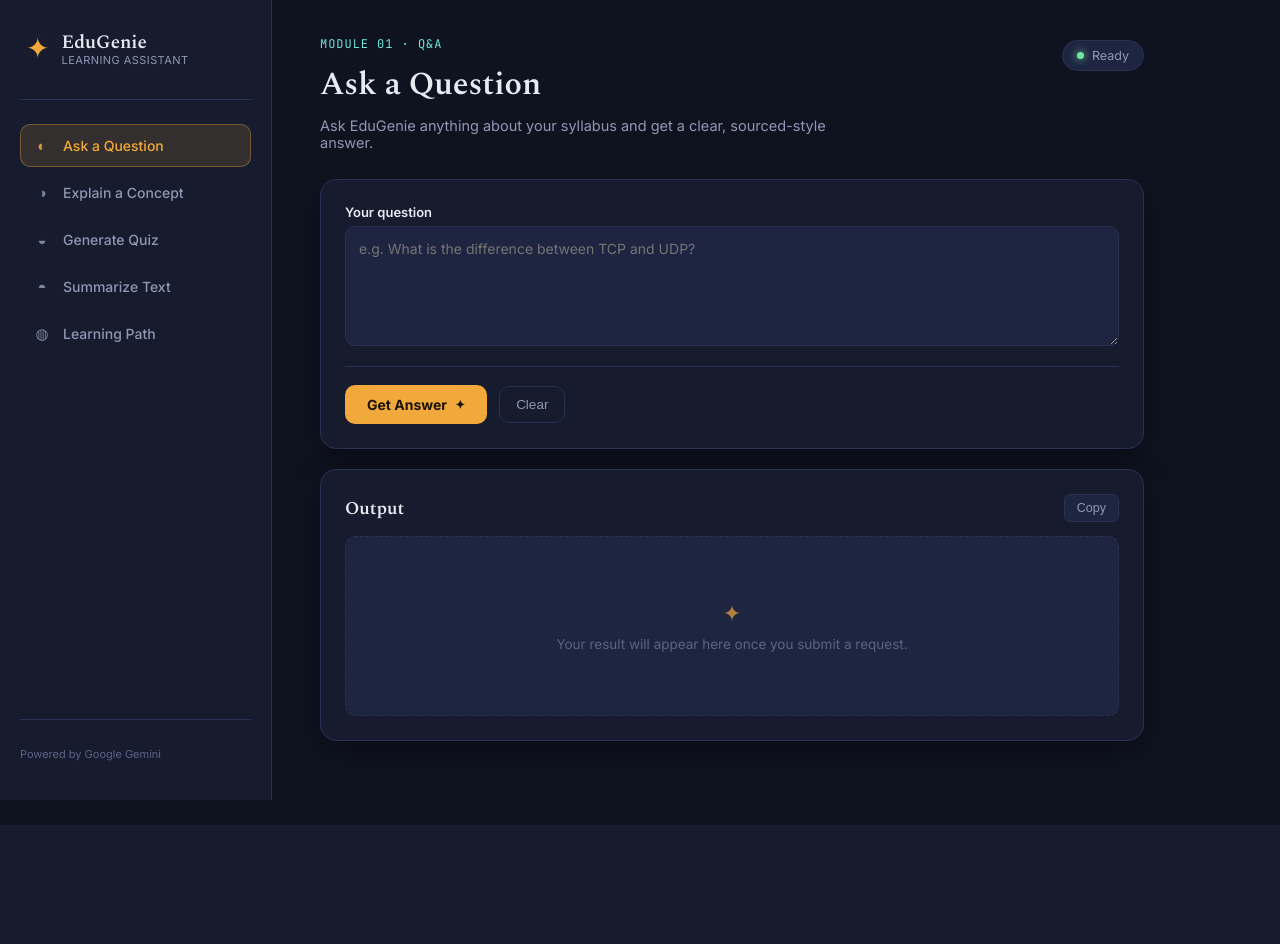
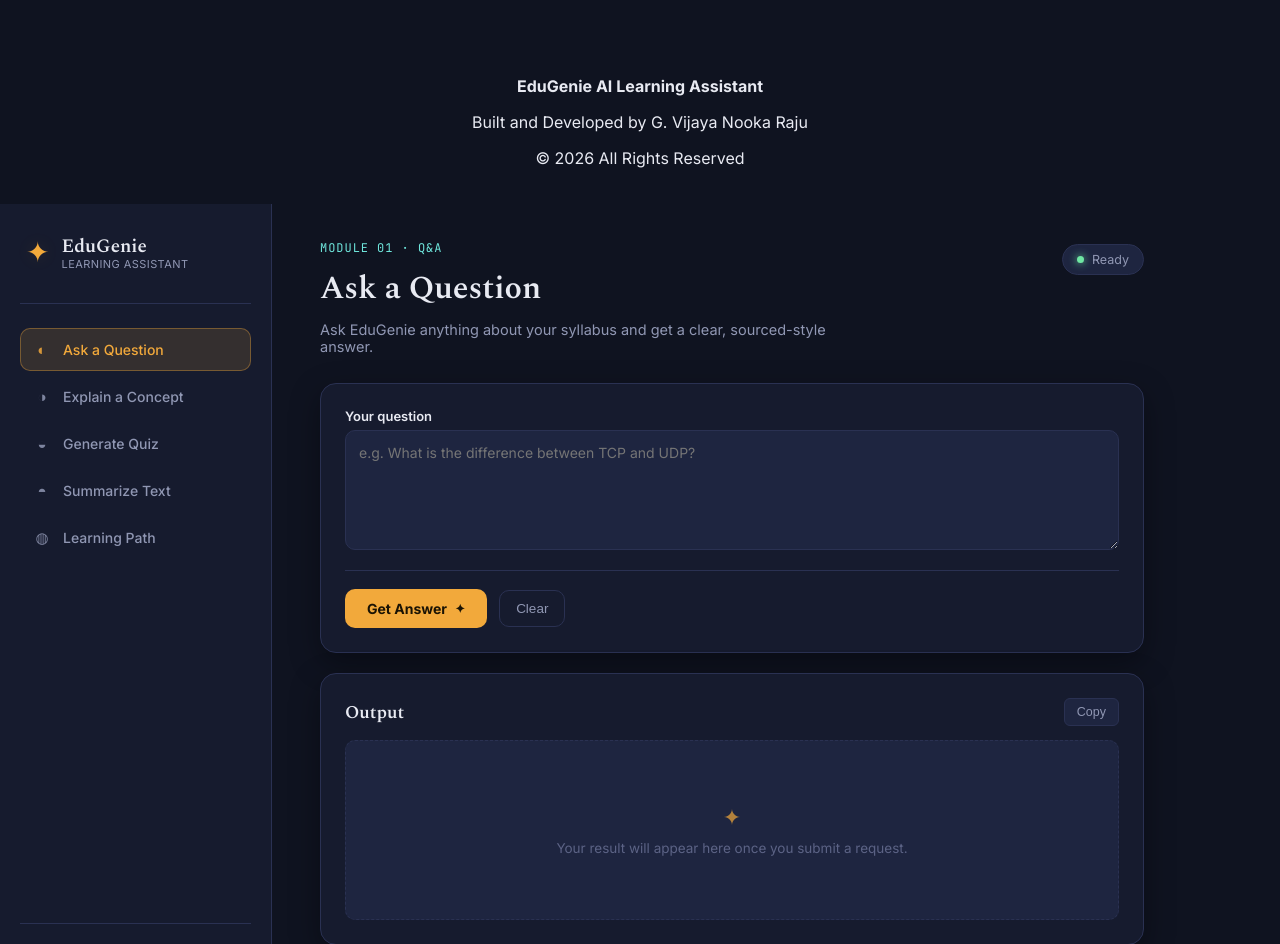
Before and after one commit to vijaygovindalapudi/EduGenie-Gemini-Learning-Assistant, a FastAPI app: page / in a window 1280 px wide. Shown: the top 944 px of the page. Before the commit the page ends 825 px from the top, so only its background shows below. Run offline with FastAPI, Linux system fonts and the light colour scheme.

Commit message:
Add footer to index.html
Added footer with credits and copyright information.

```diff
--- a/templates/index.html
+++ b/templates/index.html
@@ -8,6 +8,11 @@
 <link href="https://fonts.googleapis.com/css2?family=Spectral:wght@500;600;700&family=Inter:wght@400;500;600;700&family=JetBrains+Mono:wght@400;500&display=swap" rel="stylesheet">
 <link rel="stylesheet" href="{{ url_for('static', path='css/style.css') }}" />
 </head>
+<footer style="text-align:center; padding:20px; margin-top:40px;">
+    <p><strong>EduGenie AI Learning Assistant</strong></p>
+    <p>Built and Developed by G. Vijaya Nooka Raju</p>
+    <p>© 2026 All Rights Reserved</p>
+</footer>
 <body>
 
   <div class="app-shell">
```
